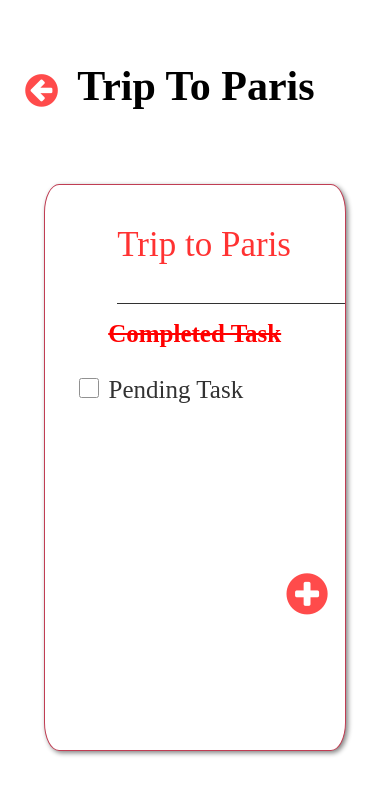
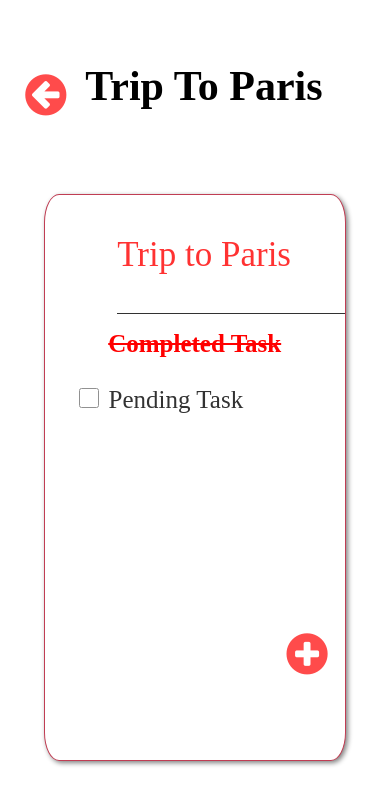
Before and after one commit to Naveen-123-kumar/TodoUI_Mobile.github.io, a plain HTML site: page index2.html in a window 390 px wide. Drawn offline with Linux system fonts and the light colour scheme.

Commit message:
All Button are working now

```diff
--- a/Page1.css
+++ b/Page1.css
@@ -117,7 +117,11 @@
   justify-content: center;
   height: auto;
 }
-
+div a{
+  color: red;
+  opacity: .6;
+  text-decoration: none;
+}
 @media (max-width: 600px) {
   .upper-container {
     width: 90%;
@@ -185,4 +189,10 @@
   .div3 {
     display: none;
   }
+  div a{
+    color: dimgray;
+
+    opacity: .6;
+    text-decoration: none;
+  }
 }
--- a/Page2.css
+++ b/Page2.css
@@ -150,7 +150,7 @@
     height: auto;
   }
   #circle1 {
-    margin-top: 385px;
+    margin-top: 435px;
     margin-left: 75%;
   }
 }
--- a/index2.html
+++ b/index2.html
@@ -17,10 +17,12 @@
       <div class="boxcontainer">
         <div class="hr1"><hr /></div>
         <div id="arrow1">
-          <i
+          <a href="./index.html">
+            <i
             class="fa fa-arrow-circle-left"
-            style="font-size: 38px; color: red "
+            style="font-size: 48px; color: red "
           ></i>
+          </a>
         </div>
         <div class="trip">
           <p id="tripheading">
@@ -34,10 +36,12 @@
     </Center>
       <div class="upper-container4">
         <div id="arrow">
-          <i
+          <a href="./index.html">
+            <i
             class="fa fa-arrow-circle-left"
             style="font-size: 48px; color: red "
           ></i>
+          </a>
         </div>
         <div id="back">Back</div>
       </div>
@@ -56,7 +60,10 @@
           </form>
         </div>
         <div id="circle1">
-          <i class="fa fa-plus-circle" style="font-size: 48px; color: red"></i>
+          <a href="./index4.html">
+            <i class="fa fa-plus-circle" style="font-size: 48px; color: red"></i>
+
+          </a>
         </div>
       </div>
 </center>
```
Also changed, not shown: index.html (+6 -2 lines).
